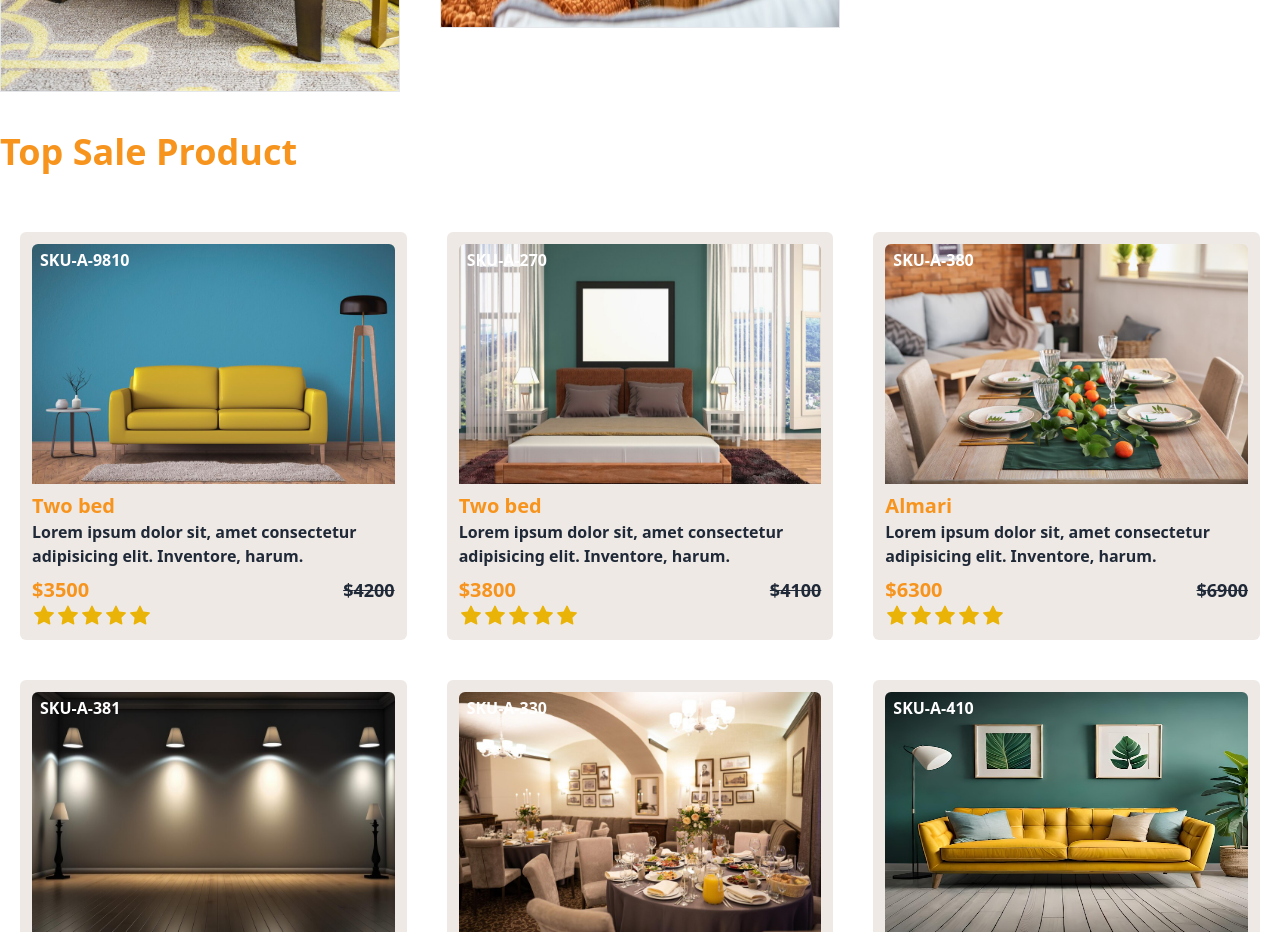
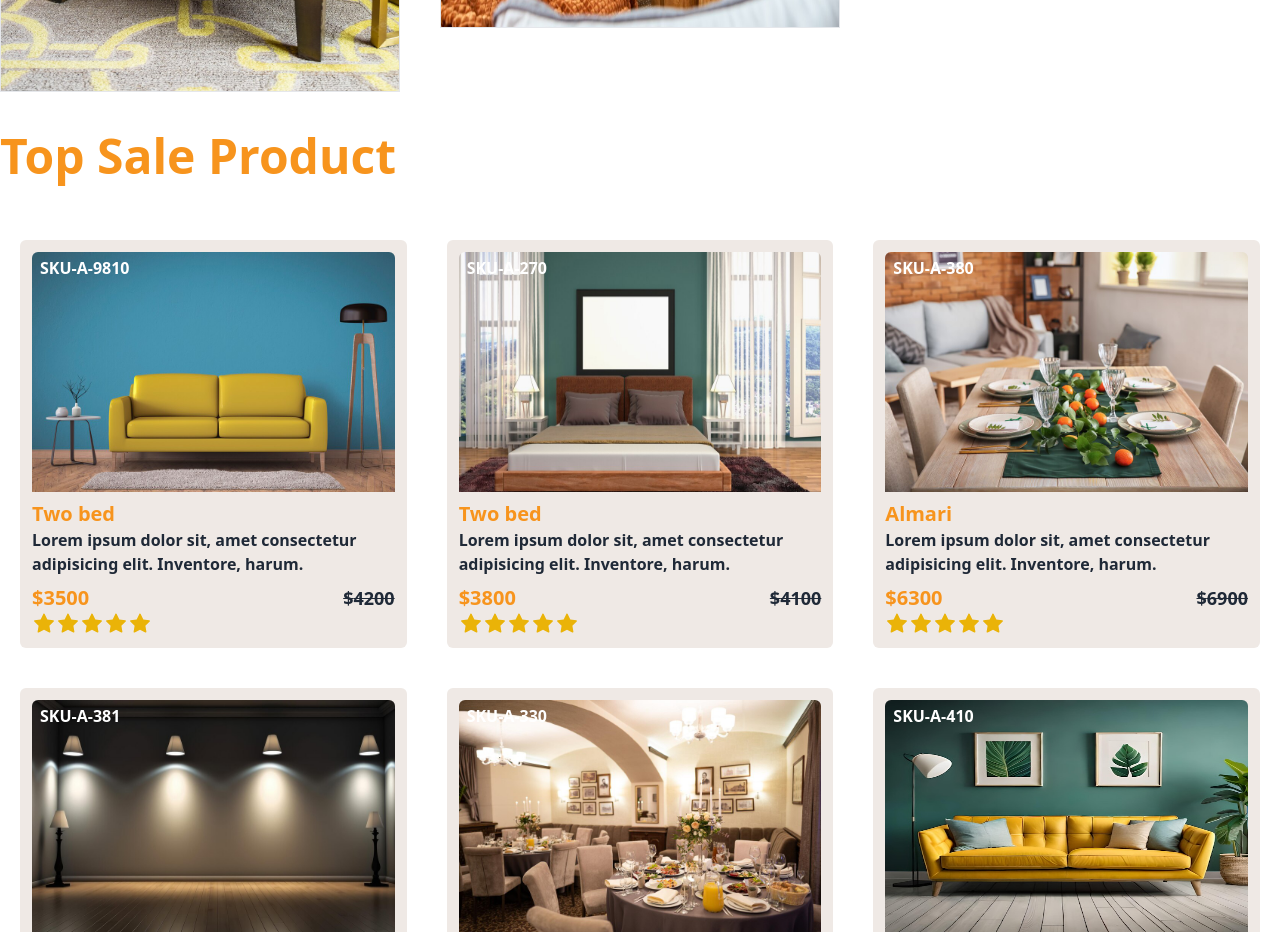
Before and after one commit to MDSadid-git/w-furniture, a React (Vite) app: page / in a window 1280 px wide. Shown: the part 3260-4192 px from the top of the page. Built offline with nearby package versions, Linux system fonts and the light colour scheme.

Commit message:
Sadid Home 2 TopSale area done

```diff
--- a/src/Components/TopSale/TopSale.jsx
+++ b/src/Components/TopSale/TopSale.jsx
@@ -10,7 +10,7 @@ import dining4 from "../../assets/ProductImage/dining4.jpg";
 const TopSale = () => {
   return (
     <div>
-      <h1 className="text-4xl font-semibold text-primary my-10">
+      <h1 className="md:text-5xl text-3xl font-semibold text-primary my-10">
         Top Sale Product
       </h1>
       <div className="grid grid-cols-1 sm:grid-cols-2 lg:grid-cols-3">
```
